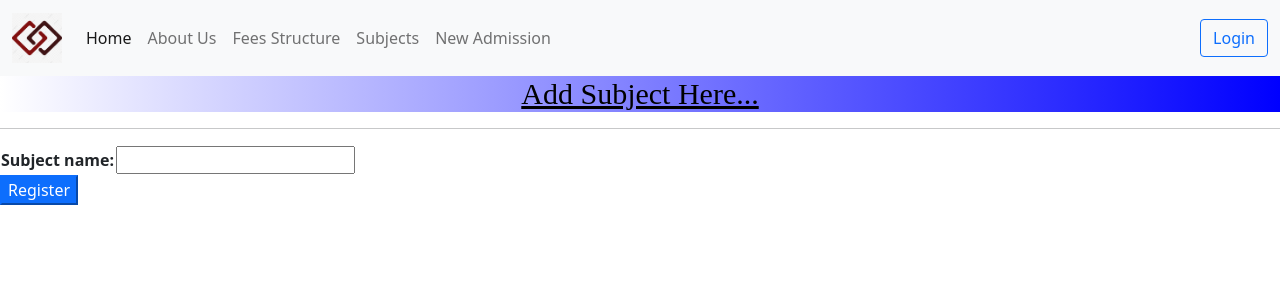
After one commit to 930krishna/school, a Django app: page /addsub in a window 1280 px wide. The commit adds this page. Shown: the top 300 px of the page. Run offline with Django 4.2, Linux system fonts and the light colour scheme; some libraries are stand-ins or nearby versions.

Commit message:
Ii have done CRUD operations

```diff
--- /dev/null
+++ b/management/forms.py
@@ -0,0 +1,7 @@
+from django.forms import *
+from .models import *
+
+class AddsubjectForm(ModelForm):
+    class Meta:
+        model=Subject
+        fields="__all__"
--- /dev/null
+++ b/management/urls.py
@@ -0,0 +1,6 @@
+from django.urls import path
+from . import views
+
+urlpatterns = [
+
+]
--- a/management/views.py
+++ b/management/views.py
@@ -1,3 +1,20 @@
-from django.shortcuts import render
+from http.client import HTTPResponse
+from django.shortcuts import render,redirect
+from django.views import View
+from .models import *
+from .forms import *
 
-# Create your views here.
+def home(request):
+    return render(request,'home.html')
+
+class AddSubject(View):
+    def get(self,request):
+        myform=AddsubjectForm()
+        return render(request,'addsubject.html',{'myform':myform})
+    def post(self,request):
+        myform=AddsubjectForm(request.POST)
+        if myform.is_valid():
+            myform.save()
+            return redirect('home')
+        else:
+            return HTTPResponse("<h4>Subject is not added.</h4>")
--- a/school/urls.py
+++ b/school/urls.py
@@ -14,10 +14,13 @@ Including another URLconf
     2. Add a URL to urlpatterns:  path('blog/', include('blog.urls'))
 """
 from django.contrib import admin
-from django.urls import path
+from django.urls import path,include
 from . import views
+from management import views
 
 urlpatterns = [
     path('admin/', admin.site.urls),
-    path('', views.home, name="home"),
+    path('',views.home,name='home'),
+    path('management',include('management.urls')),
+    path('addsub',views.AddSubject.as_view(),name='addsub'),
 ]
--- /dev/null
+++ b/templates/addsubject.html
@@ -0,0 +1,9 @@
+{% extends 'base.html' %}
+{% block body %}
+    <h1 class="heading">Add Subject Here...</h1><hr>
+    <form method="post">
+        {% csrf_token %}
+        <table>{{ myform }}</table>
+               <input type="submit" class="btn-primary" value="Register"/>
+    </form>
+{% endblock body %}
--- a/templates/base.html
+++ b/templates/base.html
@@ -17,13 +17,16 @@
         <div class="collapse navbar-collapse" id="navbarNav">
           <ul class="navbar-nav">
             <li class="nav-item">
-              <a class="nav-link active" aria-current="page" href="#">Home</a>
+              <a class="nav-link active" aria-current="page" href="home">Home</a>
             </li>
             <li class="nav-item">
               <a class="nav-link" href="#">About Us</a>
             </li>
             <li class="nav-item">
               <a class="nav-link" href="#">Fees Structure</a>
+            </li>
+            <li class="nav-item">
+              <a class="nav-link" href="addsub">Subjects</a>
             </li>
             <li class="nav-item">
               <a class="nav-link" href="#">New Admission</a>
```
